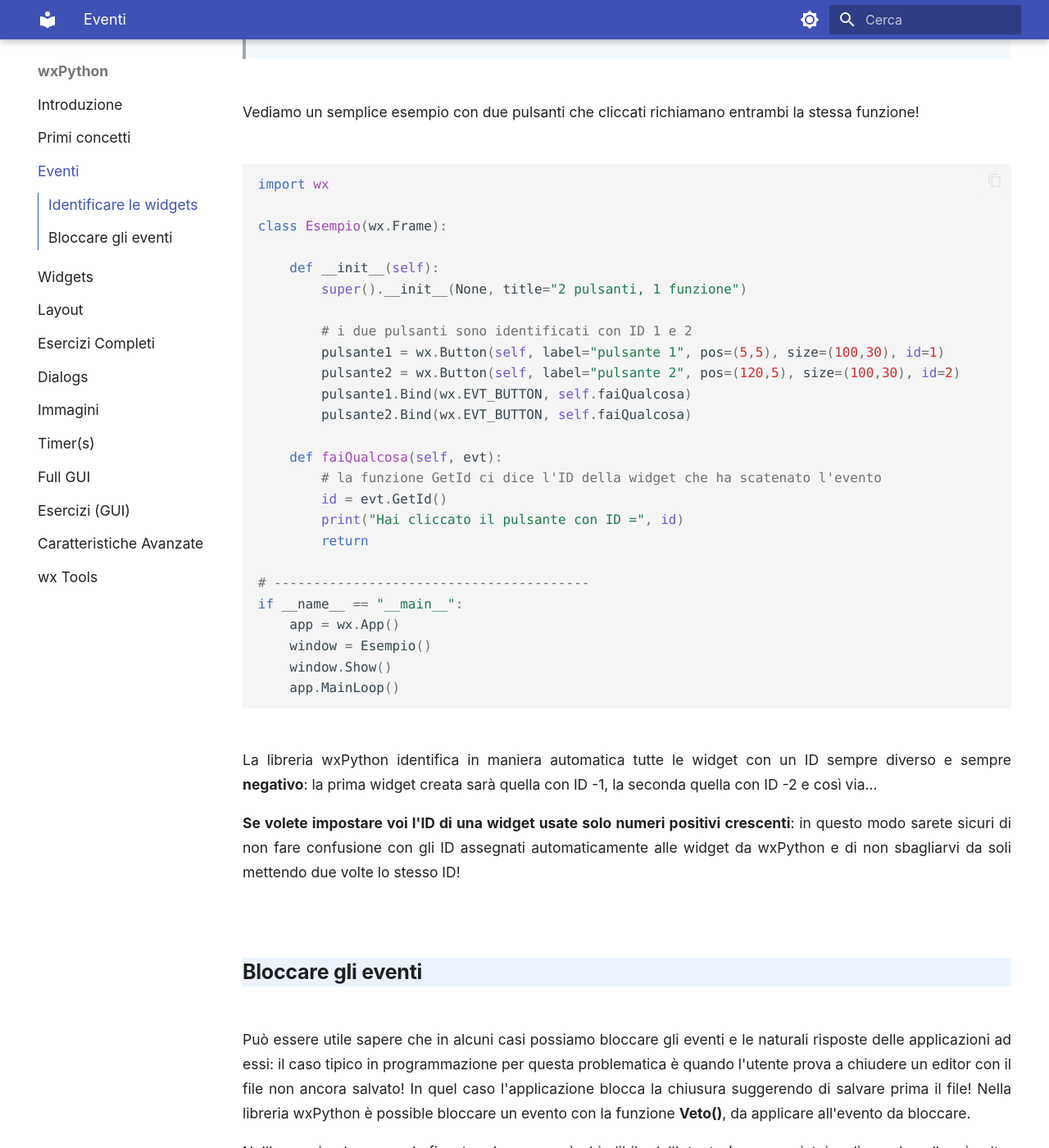
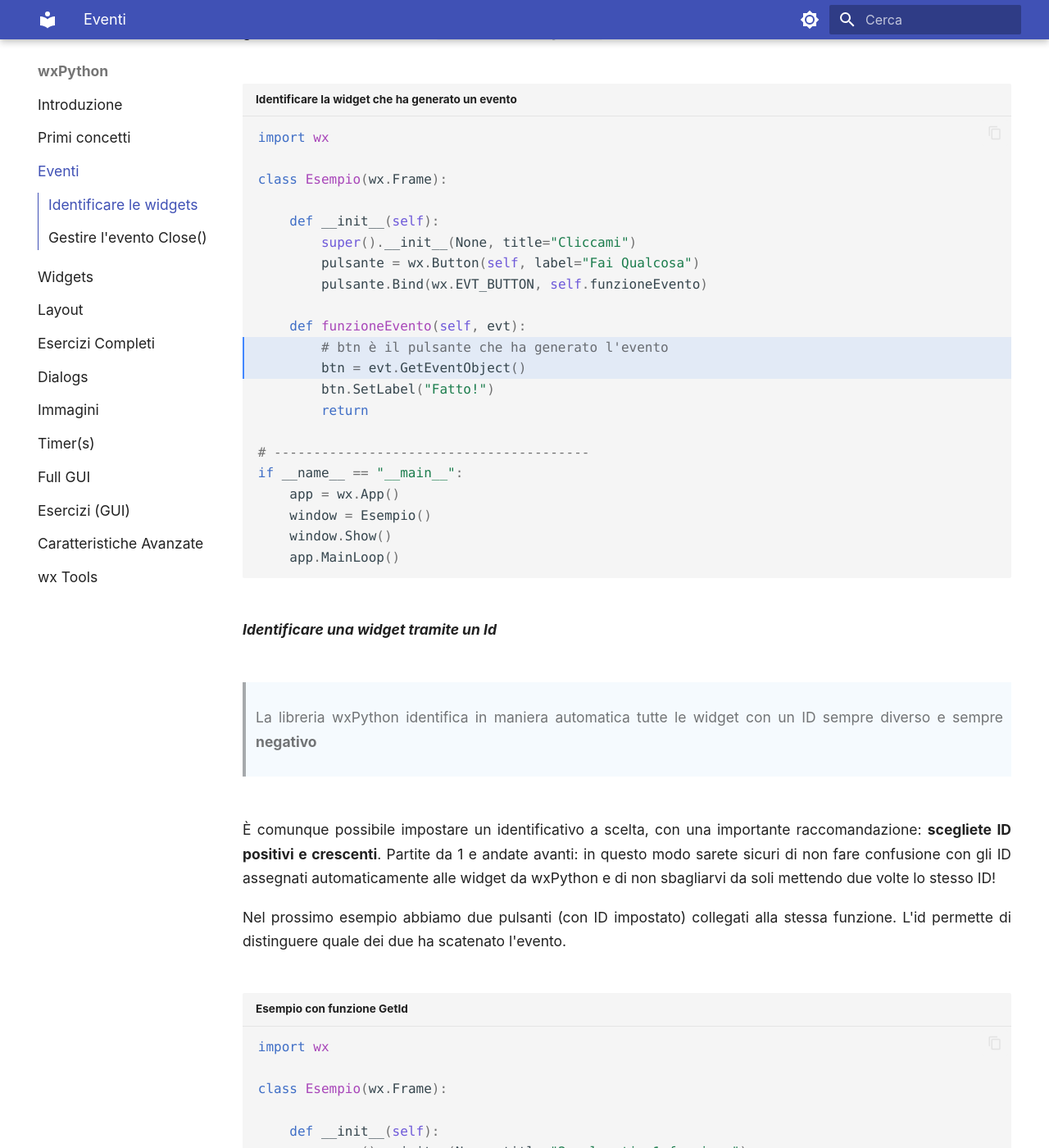
Before and after one commit to adjamhub/pyhandouts, an MkDocs documentation site: the page built from docs/wx/102_events.md, in a window 1280 px wide and 1400 px high, scrolled down 2593 px. Shown: the whole window at 82% size. Built offline with MkDocs 1.6.1 and Material for MkDocs 9.7.7, drawn with Linux system fonts in a browser that asks for light colours; some of the changed text lies outside the part shown.

Commit message:
Eventi++

````diff
--- a/docs/wx/102_events.md
+++ b/docs/wx/102_events.md
@@ -1,9 +1,10 @@
 # Gestione degli eventi
 
-Una volta iniziato il ***Main Event Loop*** le applicazioni wxPython sono in
+Una volta iniziato il ***Main Event Loop***, le applicazioni wxPython sono in
 grado di intercettare gli eventi utente, come ad esempio un click su un
-pulsante o sulla tastiera o un movimento del mouse. Tutte questi eventi
-sono catalogati negli oggetti, ovvero ogni widget sa quali eventi
+pulsante o sulla tastiera o un movimento del mouse.
+
+Tutte questi eventi sono catalogati negli oggetti, ovvero ogni widget sa quali eventi
 intercettare: ad esempio un pulsante saprà intercettare un click su di
 esso, una linea di testo sarà in grado di capire quando ci scrivi
 dentro, etc...
@@ -14,14 +15,14 @@
 Per farlo dobbiamo utilizzare la funzione **Bind**:
 
 ``` python
-widget.Bind ( EVENTO, FUNZIONE )
+widget.Bind ( EVENTO, FUNZIONE_EVENTO )
 ```
 
 Vediamo un esempio di codice di una Finestra con un grosso pulsante
 dentro: al click sul pulsante viene eseguita una funzione e... provate
 a copiare il codice e ad eseguirlo per vedere cosa succede!
 
-``` py title="Eseguire una funzione al click di un pulsante" hl_lines="9"
+``` py title="Eseguire una funzione al click di un pulsante" hl_lines="9 11"
 import wx
 
 class Esempio(wx.Frame):
@@ -30,9 +31,9 @@
         super().__init__(None, title="Cliccami")
 
         pulsante = wx.Button(self, label="Chiudi tutto")
-        pulsante.Bind(wx.EVT_BUTTON, self.funzione)
+        pulsante.Bind(wx.EVT_BUTTON, self.funzioneEvento)
 
-    def funzione(self, evt):
+    def funzioneEvento(self, evt):
         self.Close()
 
 # ----------------------------------------
@@ -43,8 +44,14 @@
     app.MainLoop()
 ```
 
-Ok... con questo esempio abbiamo capito che un pulsante, ovvero la widget **wx.Button** intercetta il click
-con l'evento **wx.EVT_BUTTON**.
+!!! note "Funzioni Evento"
+
+    Le funzioni che possono essere collegate con un Bind ad un evento si dicono `funzioni evento`.
+    Questo tipo di funzioni ha sempre (e solo) due parametri:
+
+    - `self`, poiché sono sempre funzioni membro di una classe
+    - `evt`, che rappresenta l'evento che le ha scatenate.
+
 
 Provate a sostituire la funzione `self.Close()` con altre funzioni tipo:
 
@@ -61,33 +68,66 @@
 3. Probabilmente (ed è proprio così) se una widget si chiamasse `wx.Pippo`, il suo evento predefinito si chiamerebbe `wx.EVT_PIPPO`
 4. Le funzioni che rispondono agli eventi hanno tutte la struttura `nomeFunzione (self, event)`.
 
-Ok... adesso invece parto con i dubbi... stavolta con un elenco in ordine sparso?
 
-- Come si fa a sapere quali (altri) eventi può gestire una widget? (Sugg: leggi la documentazione ufficiale della classe **<a href="https://docs.wxpython.org/wx.Button.html" target="_blank">wx.Button</a>**)
-- E... se voglio mettere 2 pulsanti? (fra qualche riga ci arriviamo)
-- E se voglio mettere un pulsante... piccolo? (in realtà lo sai già...)
-- E... se voglio far fare qualcos'altro al mio programma quando clicco il pulsante? (sugg: studia!)
+!!! tip "Come si fa a sapere quali (altri) eventi può gestire un pulsante (wx.Button)?"
 
-Basta così con le domande per adesso... prima di passare a presentare tutte le widgets vediamo altre due cose molto importanti sugli eventi
+    Leggi la documentazione ufficiale della classe **<a href="https://docs.wxpython.org/wx.Button.html" target="_blank">wx.Button</a>**)
 
 
 <!-- ############################################################################################################## -->
 ## Identificare le widgets
 
 
-Immaginate una applicazione con tanti pulsanti (una tastiera virtuale, una calcolatrice, etc...). Capita spesso in questi casi di collegare
-più oggetti alla stessa funzione. Ma come si può distinguere quale pulsante (o più in generale quale widget) ha scatenato l'evento?
-
-***Come si fa ad identificare una widget?***
+La libreria `wxPython` mette a disposizione una serie di funzionalità utili per identificare una widget. Vediamo le principali soluzioni offerte:
 
 
-> Ogni oggetto grafico wxPython dispone di un **ID** identificativo!
+***Indentificare la widget che ha scatenato un evento***
 
 
-Vediamo un semplice esempio con due pulsanti che cliccati richiamano entrambi la stessa funzione!
+La funzione evento prende come parametro l'evento che l'ha scatenata. Questo può ritornare l'evento che l'ha generato tramite la funzione `evt.GetEventObject()`.
+Vediamo:
 
 
-``` python
+``` py title="Identificare la widget che ha generato un evento" hl_lines="11 12"
+import wx
+
+class Esempio(wx.Frame):
+
+    def __init__(self):
+        super().__init__(None, title="Cliccami")
+        pulsante = wx.Button(self, label="Fai Qualcosa")
+        pulsante.Bind(wx.EVT_BUTTON, self.funzioneEvento)
+
+    def funzioneEvento(self, evt):
+        # btn è il pulsante che ha generato l'evento
+        btn = evt.GetEventObject()
+        btn.SetLabel("Fatto!")
+        return
+
+# ----------------------------------------
+if __name__ == "__main__":
+    app = wx.App()
+    window = Esempio()
+    window.Show()
+    app.MainLoop()
+```
+
+
+***Identificare una widget tramite un Id***
+
+
+> La libreria wxPython identifica in maniera automatica tutte le widget con un ID sempre diverso e sempre **negativo**
+
+
+È comunque possibile impostare un identificativo a scelta, con una importante raccomandazione: **scegliete ID positivi e crescenti**.
+Partite da 1 e andate avanti: in questo modo sarete sicuri di non fare confusione con gli ID assegnati automaticamente alle widget
+da wxPython e di non sbagliarvi da soli mettendo due volte lo stesso ID!
+
+Nel prossimo esempio abbiamo due pulsanti (con ID impostato) collegati alla stessa funzione. L'id permette di distinguere quale dei due ha
+scatenato l'evento.
+
+
+``` py title="Esempio con funzione GetId" hl_lines="15 16"
 import wx
 
 class Esempio(wx.Frame):
@@ -115,24 +155,30 @@
     app.MainLoop()
 ```
 
-La libreria wxPython identifica in maniera automatica tutte le widget con un ID sempre diverso e sempre **negativo**:
-la prima widget creata sarà quella con ID -1, la seconda quella con ID -2 e così via...
 
-**Se volete impostare voi l'ID di una widget usate solo numeri positivi crescenti**: in questo modo sarete sicuri di non fare
-confusione con gli ID assegnati automaticamente alle widget da wxPython e di non sbagliarvi da soli mettendo due volte lo stesso ID!
+***Recuperare una widget conoscendo il suo Id***
 
 
-<!-- ############################################################################################################## -->
-## Bloccare gli eventi
+Vi risparmio qualunque esempio, ma immaginate di avere assegnato gli Id da 1 a 10 ad altrettante widgets. Per riottenere
+una qualsiasi delle widgets in oggetto, basta eseguire la funzione `FindWindow(id)`
 
 
-Può essere utile sapere che in alcuni casi possiamo bloccare gli eventi
-e le naturali risposte delle applicazioni ad essi: il caso tipico in
-programmazione per questa problematica è quando l'utente prova a
+``` python hl_lines="2"
+# per ottenere la widget con ID = 5
+widget = self.FindWindow(5)
+```
+
+<!-- ############################################################################################################## -->
+## Gestire l'evento Close()
+
+
+La funzione `Close()`, che abbiamo già precedentemente incontrato, provoca la chiusura
+di una finestra. In realtà però, essa genera un evento di chiusura per la finestra (CloseEvent),
+che poi questa potrà gestire per *programmare* la sua chiusura.
+
+Il caso tipico in programmazione per questa problematica è quando l'utente prova a
 chiudere un editor con il file non ancora salvato! In quel caso
 l'applicazione blocca la chiusura suggerendo di salvare prima il file!
-Nella libreria wxPython è possible bloccare un evento con la funzione
-**Veto()**, da applicare all'evento da bloccare.
 
 Nell'esempio che segue la finestra che appare è chiudibile dall'utente
 (con scorciatoia, cliccando sulla x in alto, etc..) solo se
@@ -150,9 +196,7 @@
     def chiudi(self, evt):
         if (self.IsMaximized()):
             self.Destroy()
-        else:
-            # blocca l'evento
-            evt.Veto()
+        return
 
 # ----------------------------------------
 if __name__ == "__main__":
````
